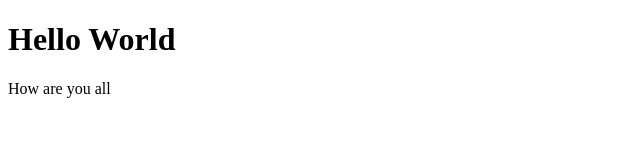
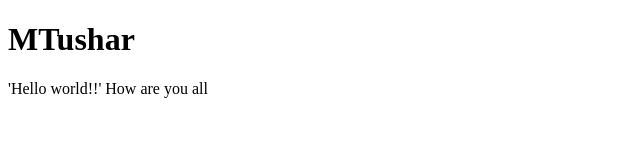
Before and after one commit to MeTushar/trygit, a plain HTML site: page index.html in a window 1280 px wide. Shown: the whole page, without its empty margins (0-640 px from the left). Drawn offline with Linux system fonts and the light colour scheme.

Commit message:
changes added

```diff
--- a/index.html
+++ b/index.html
@@ -5,7 +5,7 @@
 	<title>Document</title>
 </head>
 <body>
-	<h1>Hello World</h1>
-	<p>How are you all</p>
+	<h1>MTushar</h1>
+	<p>'Hello world!!' How are you all</p>
 </body>
 </html>
```
